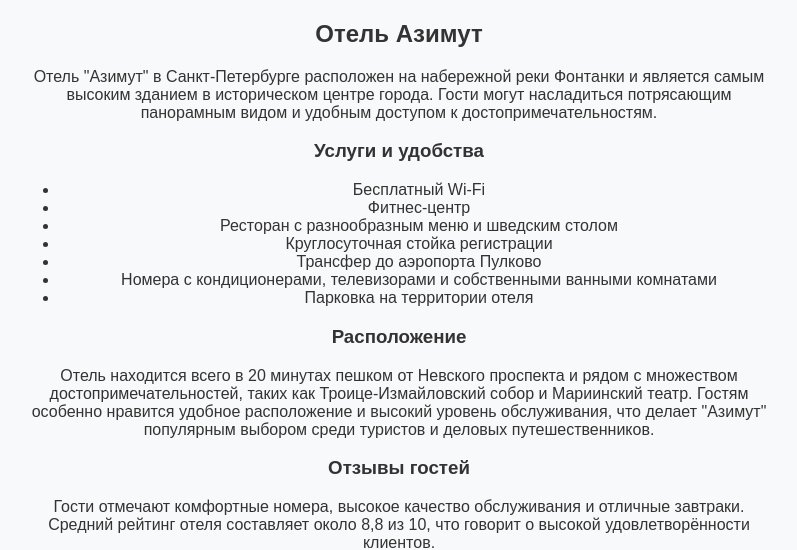
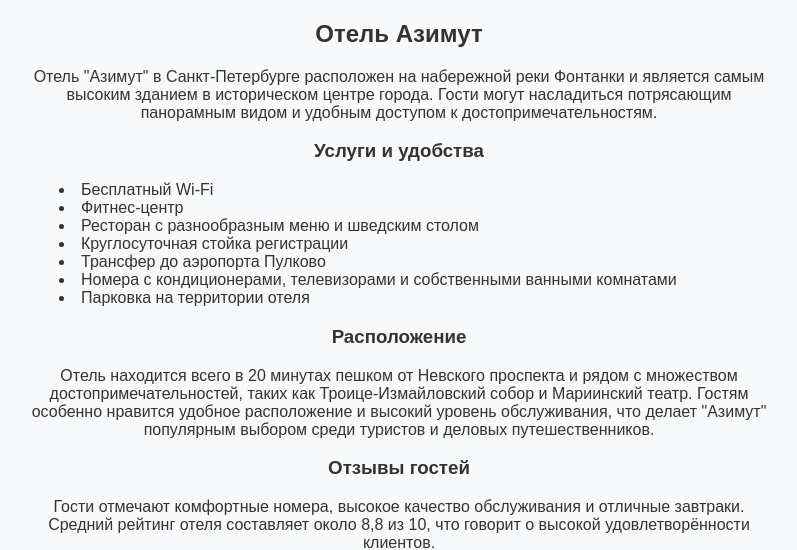
Before and after one commit to AberQ/HR-WEBSITE, a Django app: page / in a window 1280 px wide. Shown: the part 181-731 px from the top of the page, without its empty margins (241-1038 px from the left). Run offline with Django 5.2, Linux system fonts and the light colour scheme.

Commit message:
Небольшое изменение стилей в главной странице

```diff
--- a/backend/static/css/styles.css
+++ b/backend/static/css/styles.css
@@ -178,3 +178,8 @@
 .unique-login-form button:hover {
     background-color: #0056b3;  /* Цвет кнопки при наведении */
 }
+
+.amenities-list {
+    text-align: left; /* Выровнять текст по левому краю */
+    list-style-position: inside; /* Устанавливаем маркеры внутри списка */
+}
--- a/backend/templates/home.html
+++ b/backend/templates/home.html
@@ -5,7 +5,6 @@
 {% block content %}
     <main>
         <h1>Добро пожаловать на JobSite!</h1>
-
 
         <section class="hotel-info">
             <svg xmlns:inkscape="http://www.inkscape.org/namespaces/inkscape" xmlns:sodipodi="http://sodipodi.sourceforge.net/DTD/sodipodi-0.dtd" xmlns="http://www.w3.org/2000/svg" xmlns:svg="http://www.w3.org/2000/svg" width="128" height="38" viewBox="0 0 128 38" fill="none" version="1.1" id="svg26" sodipodi:docname="Layer 1 (1).svg" inkscape:version="1.1.1 (3bf5ae0d25, 2021-09-20)">
@@ -28,7 +27,7 @@
             <p>Отель "Азимут" в Санкт-Петербурге расположен на набережной реки Фонтанки и является самым высоким зданием в историческом центре города. Гости могут насладиться потрясающим панорамным видом и удобным доступом к достопримечательностям.</p>
 
             <h3>Услуги и удобства</h3>
-            <ul class="amenities-list">
+            <ul class="amenities-list" style="text-align: left; list-style-position: inside;">
                 <li>Бесплатный Wi-Fi</li>
                 <li>Фитнес-центр</li>
                 <li>Ресторан с разнообразным меню и шведским столом</li>
```
